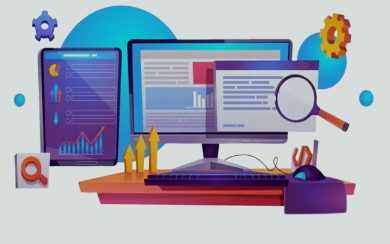
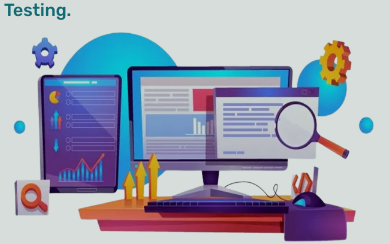
Before and after one commit to cpon143/hero-section, a plain HTML site: page index.html in a window 390 px wide. Shown: the part 238-482 px from the top of the page. Drawn offline with Linux system fonts and the light colour scheme.

Commit message:
new changes

```diff
--- a/style.css
+++ b/style.css
@@ -110,7 +110,7 @@ button {
 
 @media  (max-width: 434px) {
   .container{
-    padding: 4px 4px;
+    padding: 31px 4px;
   }
   .top{
     right: 1rem;
```
